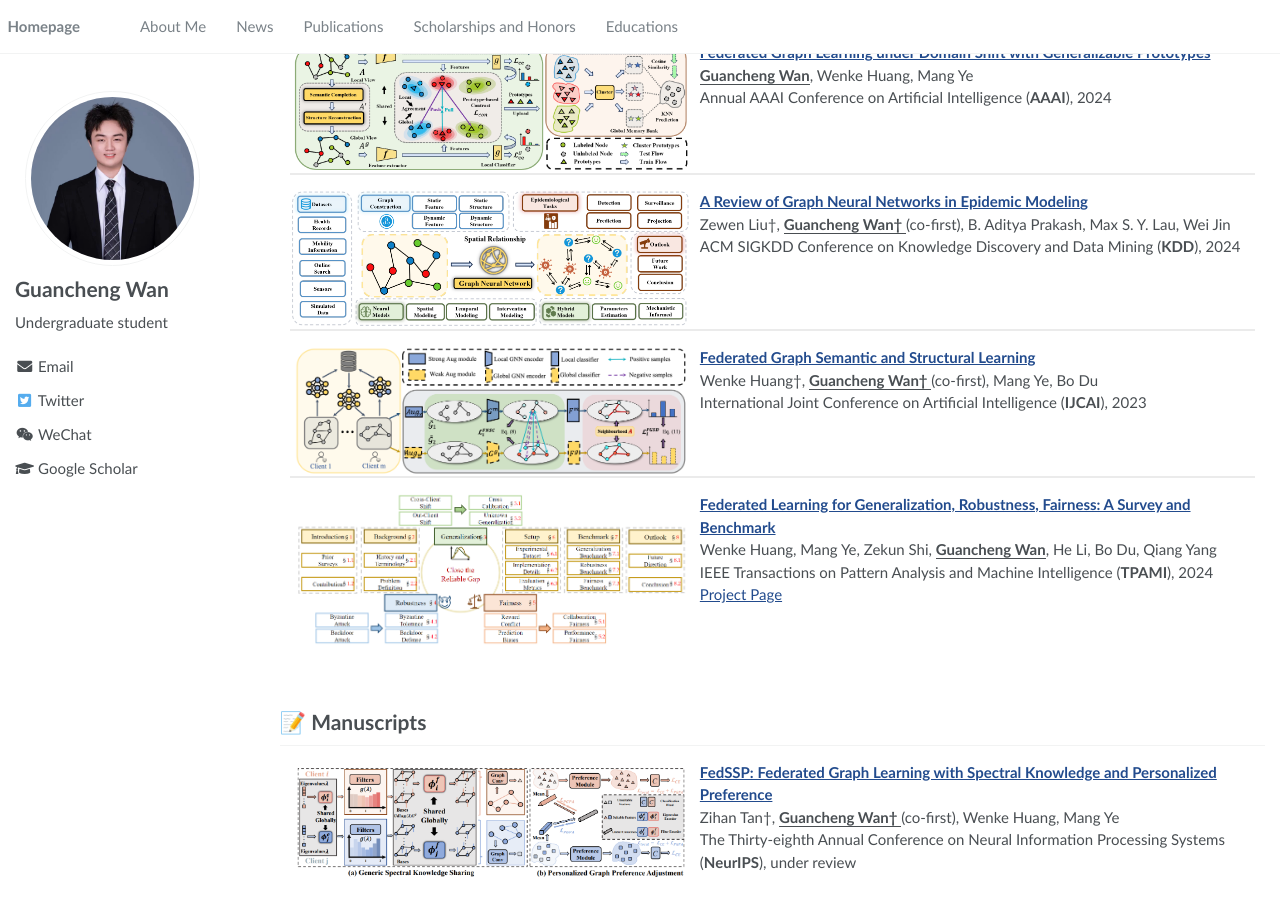
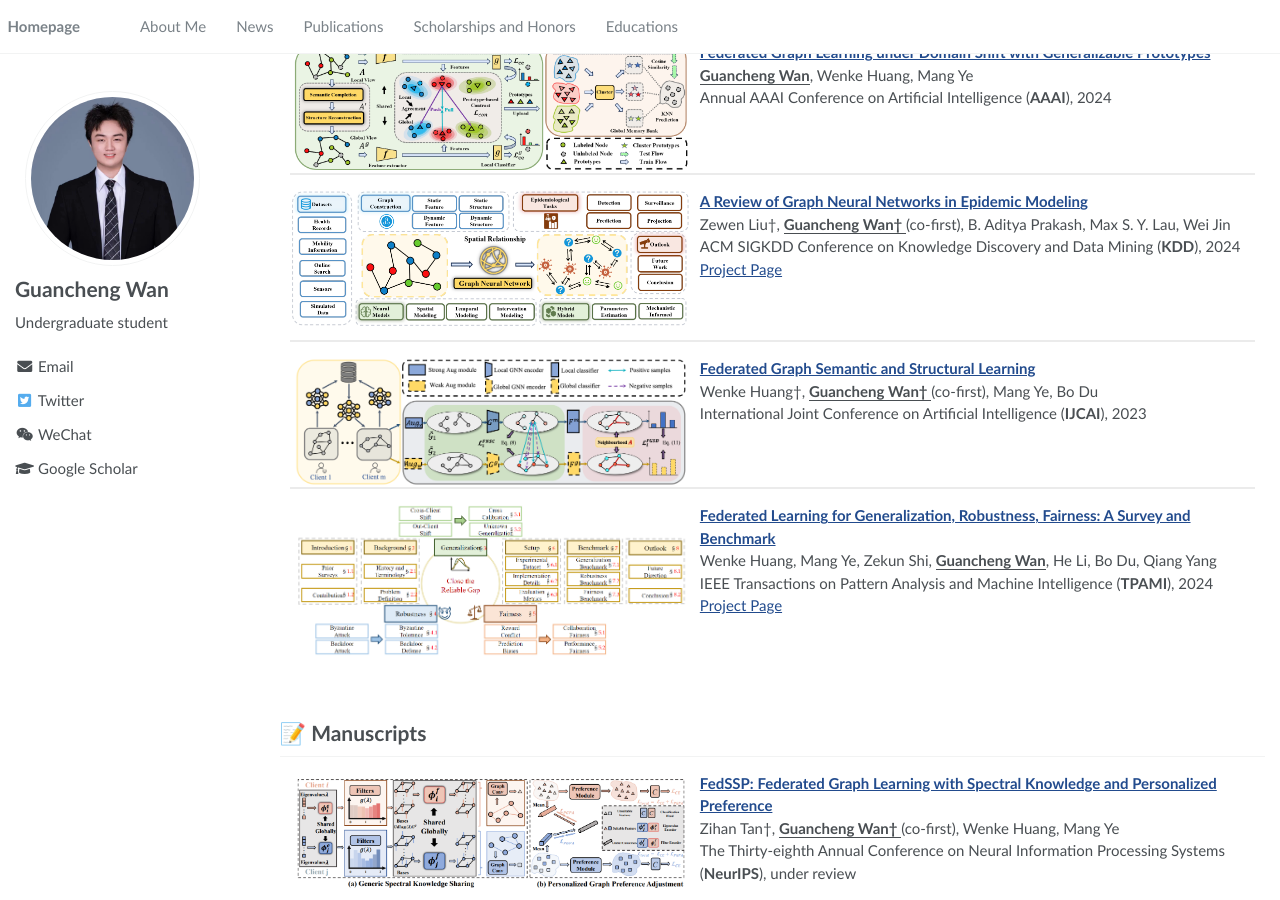
Before and after one commit to SuHui03/guanchengWan.github.io, a Jekyll site: the page built from _pages/about.md, in a window 1280 px wide and 900 px high, scrolled down 1089 px. Built offline with Jekyll 4.4.1, drawn with Linux system fonts in a browser that asks for light colours.

Commit message:
Update about.md

```diff
--- a/_pages/about.md
+++ b/_pages/about.md
@@ -134,6 +134,7 @@ hspace="10" wspace="20" src="../images/episurvey.png">
   <dd><a href="https://arxiv.org/abs/2403.19852"><strong>A Review of Graph Neural Networks in Epidemic Modeling</strong></a></dd>
 <dd>Zewen Liu&dagger;, <strong><u>Guancheng Wan&dagger; </u></strong>(co-first), B. Aditya Prakash, Max S. Y. Lau, Wei Jin</dd>
     <dd>ACM SIGKDD Conference on Knowledge Discovery and Data Mining (<strong>KDD</strong>), 2024</dd>
+    <dd><a href="https://github.com/Emory-Melody/awesome-epidemic-modeling-papers">Project Page</a></dd>
 </dl>
 
 <hr>
```
